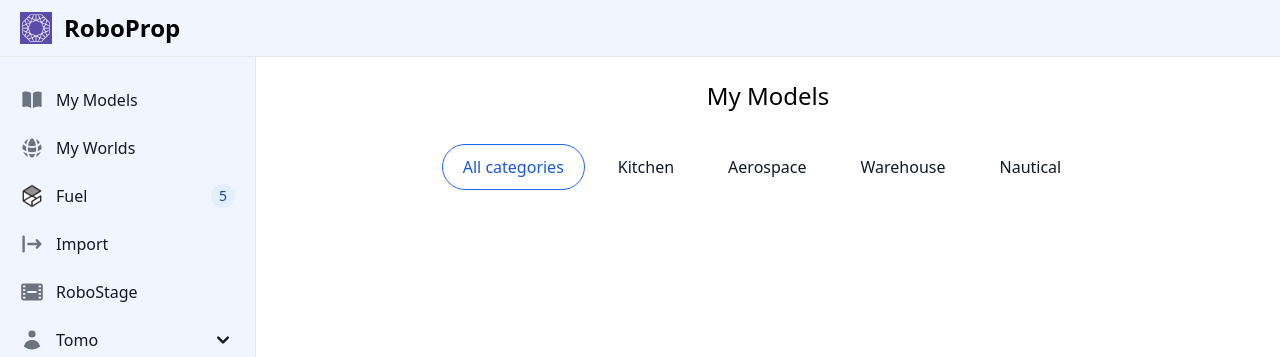
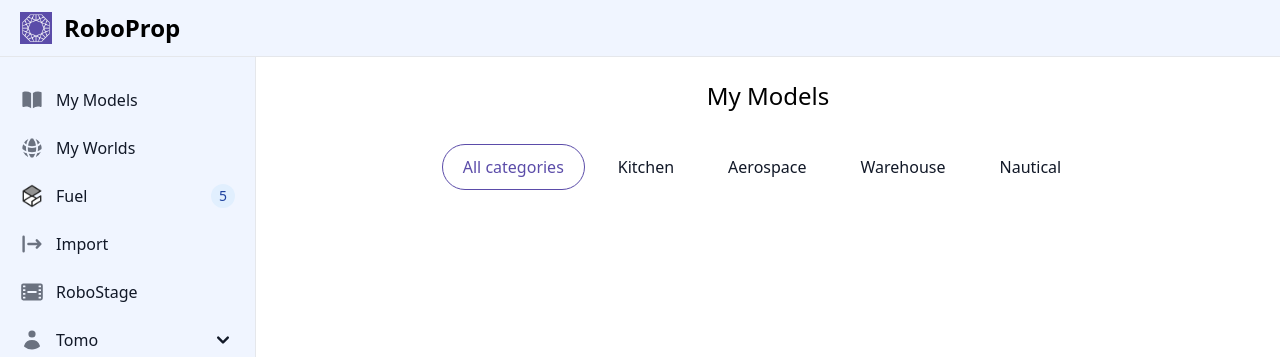
Before and after one commit to art-e-fact/RoboProp, a Django app: template templates/mymodels.html in a window 1280 px wide. Shown: the top 357 px of the page. Run offline with Django 4.2, Linux system fonts and the light colour scheme; the template is opened without the code that fills it, so the values that code supplies are empty; style sheets or scripts are compiled from the project's sources; some libraries are stand-ins or nearby versions.

Commit message:
use artefacts action color

```diff
--- a/templates/mymodels.html
+++ b/templates/mymodels.html
@@ -6,7 +6,7 @@
     <div class="container pt-16">
         <h2 class="text-2xl text-center">My Models</h2>
         <div class="flex items-center justify-center py-4 md:py-8 flex-wrap">
-            <button type="button" class="text-blue-700 hover:text-white border border-blue-600 bg-white hover:bg-blue-700 focus:ring-4 focus:outline-none focus:ring-blue-300 rounded-full text-base font-medium px-5 py-2.5 text-center mr-3 mb-3 dark:border-blue-500 dark:text-blue-500 dark:hover:text-white dark:hover:bg-blue-500 dark:bg-gray-900 dark:focus:ring-blue-800">All categories</button>
+            <button type="button" class="text-action hover:text-white border border-action bg-white hover:bg-action focus:ring-4 focus:outline-none focus:ring-blue-300 rounded-full text-base font-medium px-5 py-2.5 text-center mr-3 mb-3 dark:border-blue-500 dark:text-blue-500 dark:hover:text-white dark:hover:bg-blue-500 dark:bg-gray-900 dark:focus:ring-blue-800">All categories</button>
             <button type="button" class="text-gray-900 border border-white hover:border-gray-200 dark:border-gray-900 dark:bg-gray-900 dark:hover:border-gray-700 bg-white focus:ring-4 focus:outline-none focus:ring-gray-300 rounded-full text-base font-medium px-5 py-2.5 text-center mr-3 mb-3 dark:text-white dark:focus:ring-gray-800">Kitchen</button>
             <button type="button" class="text-gray-900 border border-white hover:border-gray-200 dark:border-gray-900 dark:bg-gray-900 dark:hover:border-gray-700 bg-white focus:ring-4 focus:outline-none focus:ring-gray-300 rounded-full text-base font-medium px-5 py-2.5 text-center mr-3 mb-3 dark:text-white dark:focus:ring-gray-800">Aerospace</button>
             <button type="button" class="text-gray-900 border border-white hover:border-gray-200 dark:border-gray-900 dark:bg-gray-900 dark:hover:border-gray-700 bg-white focus:ring-4 focus:outline-none focus:ring-gray-300 rounded-full text-base font-medium px-5 py-2.5 text-center mr-3 mb-3 dark:text-white dark:focus:ring-gray-800">Warehouse</button>
```
